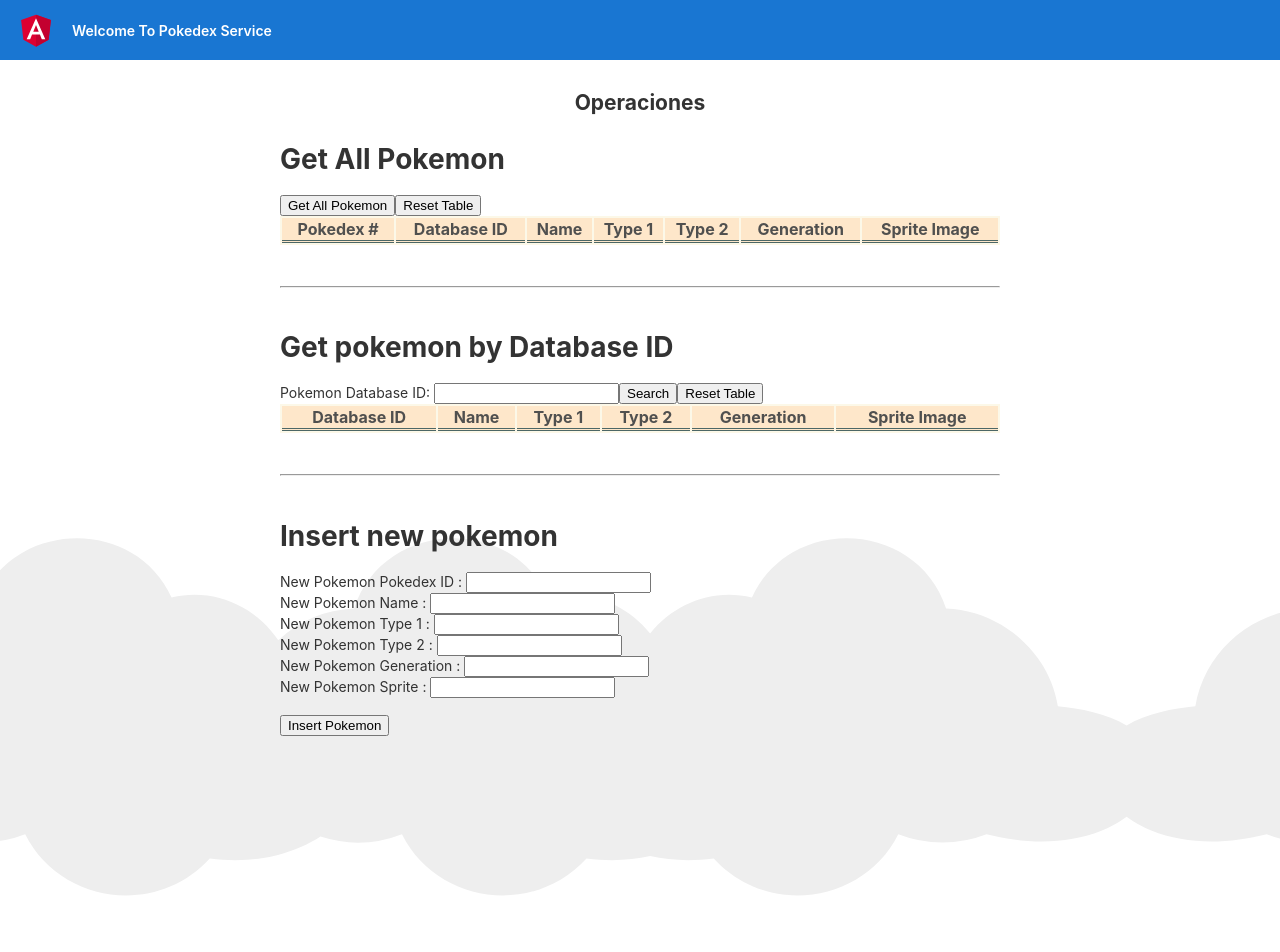
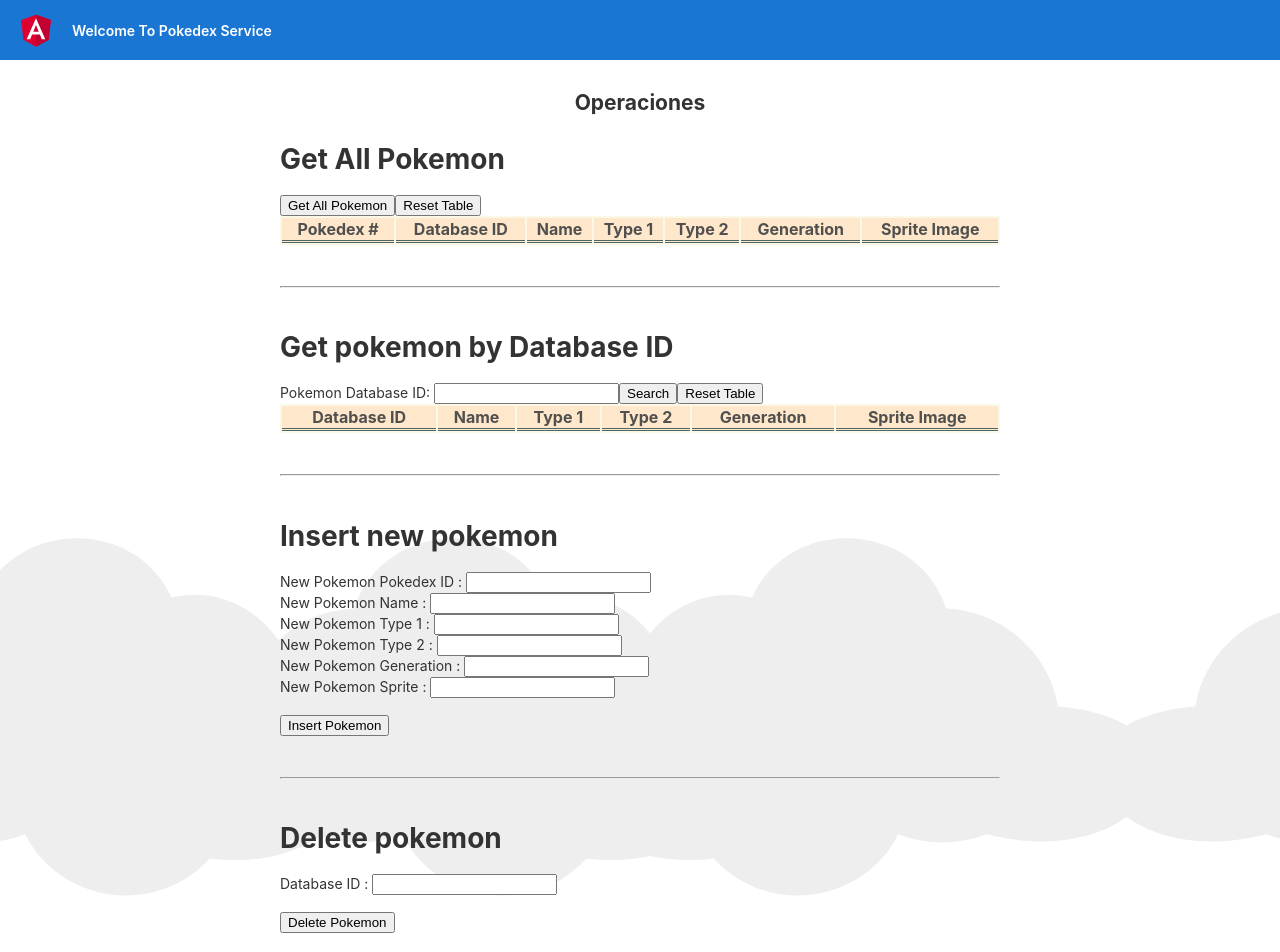
Before and after one commit to TecnoLettuce/PokemonAppFrontend, an Angular app: page / in a window 1280 px wide. Shown: the top 952 px of the page. Before the commit the page ends 800 px from the top, so only its background shows below. Built offline with nearby package versions, Linux system fonts and the light colour scheme.

Commit message:
Creado endpoint borrar pokemon

```diff
--- a/src/app/Components/table-view-component/table-view-component.component.html
+++ b/src/app/Components/table-view-component/table-view-component.component.html
@@ -116,6 +116,30 @@
 
 <div *ngIf="loadingSW">loading...</div>
 
+<br>
+<br>
+<hr>
+<br>
+<h1>Delete pokemon</h1>
+
+
+<div class="form-group">
+  <label for="pokemonId">Database ID : </label>
+  <input id="pokemonId" type="number" [formControl]="pokemonId">
+  <br>
+  <br>
+
+  <button type="button" (click)="deletePokemon()">Delete Pokemon</button>
+  <!--
+  <button type="button" (click)="resetTable()">Reset Table</button>
+  -->
+</div>
+
+<div *ngIf="loadingSW">loading...</div>
+
+
+
+
 
 <div *ngIf="errorMessage" class="alert alert-warning">
   <strong>Warning!</strong> {{errorMessage | json}}
--- a/src/app/Components/table-view-component/table-view-component.component.ts
+++ b/src/app/Components/table-view-component/table-view-component.component.ts
@@ -103,7 +103,13 @@ export class TableViewComponentComponent implements OnInit {
   }
 
   deletePokemon() {
-    //TODO
+    this.pokemonService.deletePokemon(this.pokemonId.value)
+      .subscribe(
+        data => {
+          console.log(data);
+        }
+      )
+    alert("Eliminado!")
   }
 
   private assignPokemontoPokemonList(response : any) : void {
--- a/src/app/Services/pokemon.service.ts
+++ b/src/app/Services/pokemon.service.ts
@@ -53,8 +53,9 @@ export class PokemonService {
     //TODO
   }
 
-  deletePokemon(id:number) : void {
-    //TODO
+  deletePokemon(id:number): Observable<any> {
+
+    return this.http.delete("api/Pokemon/"+id)
   }
 
 }
```
